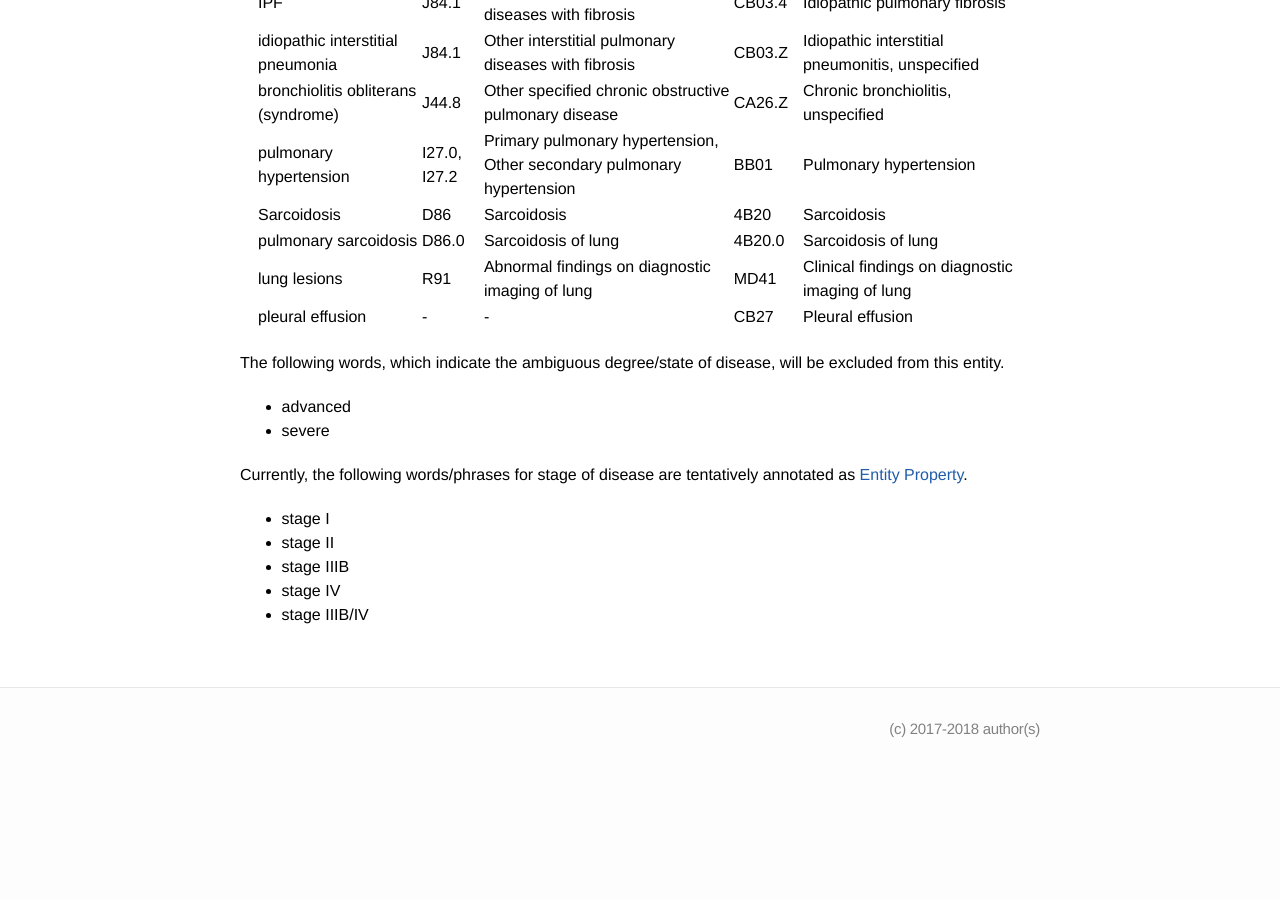
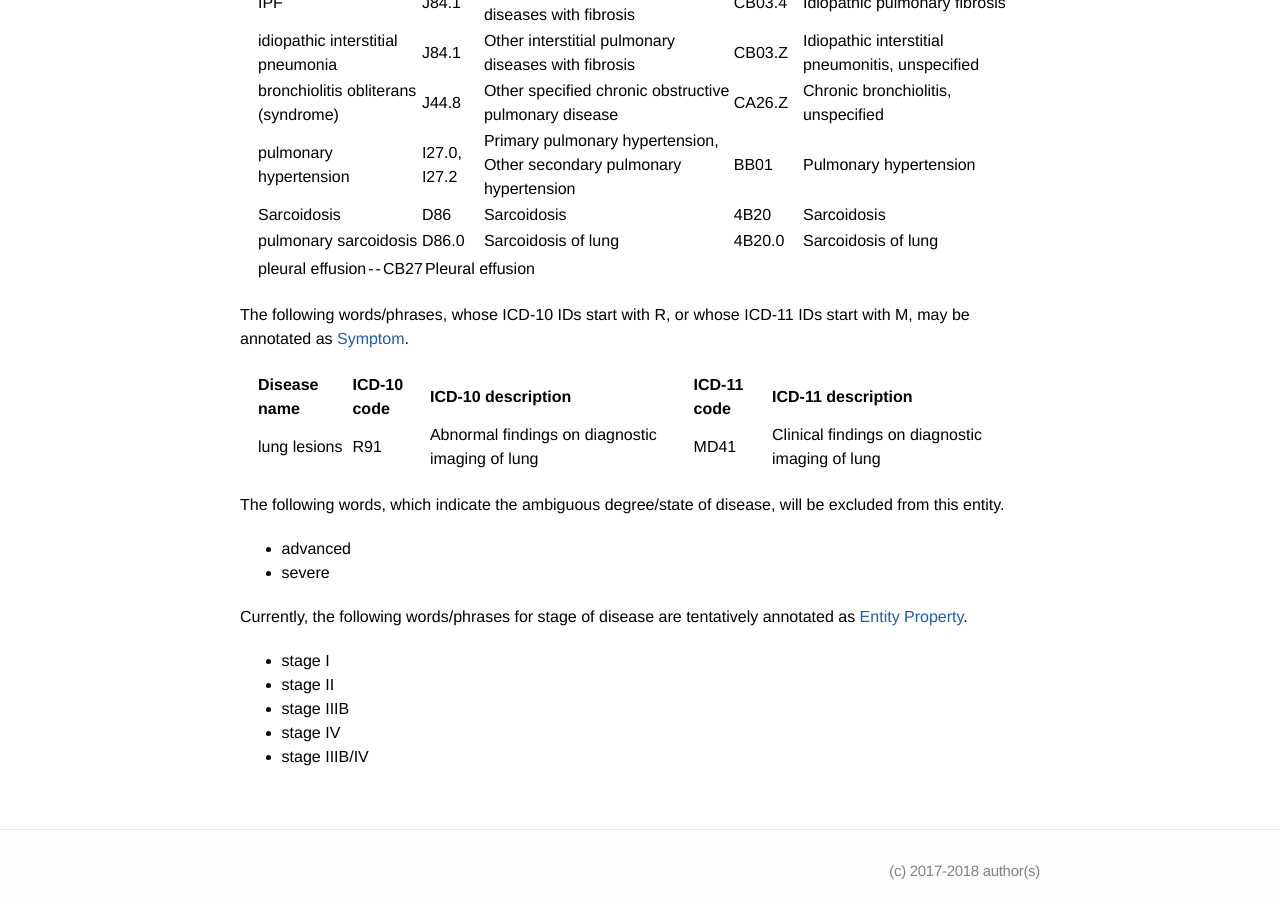
Before and after one commit to ezcatdb/clinicalcorpus-guidelines, a Jekyll site: the page built from _entity/Disease.md, in a window 1280 px wide and 900 px high, scrolled down 1036 px. Built offline with Jekyll 4.4.1, drawn with Linux system fonts in a browser that asks for light colours; before the commit the page ends 1807 px from its top, so only the background shows below that.

Commit message:
Those words (ICD-10 ID starting with R, or ICD-11 ID startig with M) may be changed to symptom in Disease.md

```diff
--- a/_entity/Disease.md
+++ b/_entity/Disease.md
@@ -47,9 +47,18 @@ The following words/phrases should be annotated as 'Disease'.
 | pulmonary hypertension | I27.0, I27.2 | Primary pulmonary hypertension, Other secondary pulmonary hypertension | BB01 | Pulmonary hypertension |
 | Sarcoidosis | D86 | Sarcoidosis | 4B20 | Sarcoidosis |
 | pulmonary sarcoidosis | D86.0 | Sarcoidosis of lung | 4B20.0 | Sarcoidosis of lung |
-| lung lesions | R91 | Abnormal findings on diagnostic imaging of lung | MD41 | Clinical findings on diagnostic imaging of lung |
+
 | pleural effusion | - | - | CB27 | Pleural effusion |
 
+
+</div>
+
+The following words/phrases, whose ICD-10 IDs start with R, or whose ICD-11 IDs start with M, may be annotated as [Symptom]().
+<div style="margin:1em" markdown="1">
+
+| Disease name | ICD-10 code | ICD-10 description | ICD-11 code | ICD-11 description |
+|--------------------------------------|-------------|------------------------------------------|-------------|------------------------------------------|
+| lung lesions | R91 | Abnormal findings on diagnostic imaging of lung | MD41 | Clinical findings on diagnostic imaging of lung |
 
 </div>
 
```
